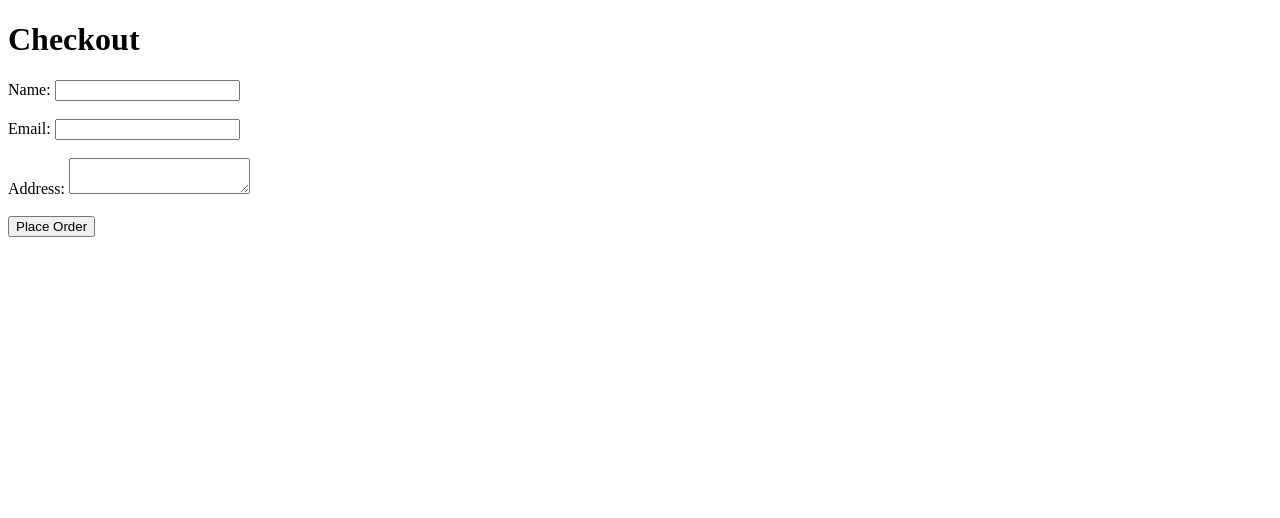
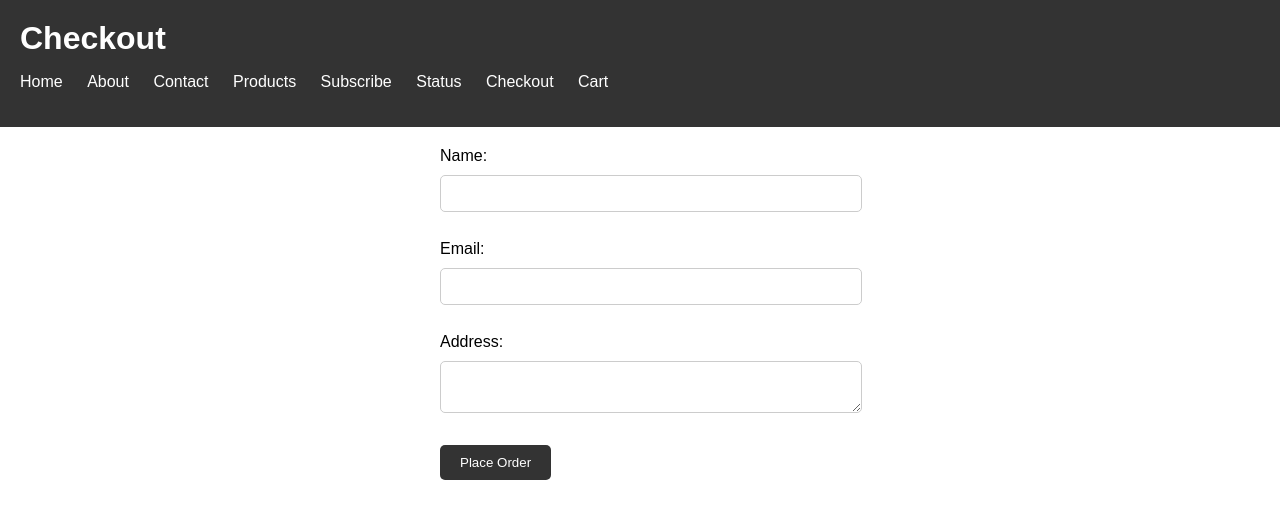
Before and after one commit to janeilchantelle/FullstackQAP2, a plain HTML site: page views/checkout.html in a window 1280 px wide. Drawn offline with Linux system fonts and the light colour scheme.

Commit message:
Add menu system to all HTML pages and apply basic CSS

```diff
--- a/views/checkout.html
+++ b/views/checkout.html
@@ -1,12 +1,29 @@
+<!-- checkout.html -->
 <!DOCTYPE html>
 <html lang="en">
 <head>
     <meta charset="UTF-8">
     <meta name="viewport" content="width=device-width, initial-scale=1.0">
     <title>Checkout</title>
+    <link rel="stylesheet" href="styles.css">
 </head>
 <body>
+    <header>
         <h1>Checkout</h1>
+        <nav>
+            <ul>
+                <li><a href="/">Home</a></li>
+                <li><a href="/about">About</a></li>
+                <li><a href="/contact">Contact</a></li>
+                <li><a href="/products">Products</a></li>
+                <li><a href="/subscribe">Subscribe</a></li>
+                <li><a href="/status">Status</a></li>
+                <li><a href="/checkout">Checkout</a></li>
+                <li><a href="/cart">Cart</a></li>
+            </ul>
+        </nav>
+    </header>
+    <main>
         <form action="/process-order" method="POST">
             <label for="name">Name:</label>
             <input type="text" id="name" name="name" required><br><br>
@@ -16,5 +33,6 @@
             <textarea id="address" name="address" required></textarea><br><br>
             <button type="submit">Place Order</button>
         </form>
+    </main>
 </body>
 </html>
--- /dev/null
+++ b/views/styles.css
@@ -0,0 +1,78 @@
+/* styles.css */
+
+/* Body */
+body {
+    font-family: Arial, sans-serif;
+    margin: 0;
+    padding: 0;
+}
+
+/* Header */
+header {
+    background-color: #333;
+    color: #fff;
+    padding: 20px;
+}
+
+header h1 {
+    margin: 0;
+}
+
+/* Navigation */
+nav ul {
+    list-style-type: none;
+    padding: 0;
+}
+
+nav ul li {
+    display: inline;
+    margin-right: 20px;
+}
+
+nav ul li a {
+    color: #fff;
+    text-decoration: none;
+}
+
+nav ul li a:hover {
+    text-decoration: underline;
+}
+
+/* Main Content */
+main {
+    padding: 20px;
+}
+
+/* Form Styles (for checkout page) */
+form {
+    max-width: 400px;
+    margin: 0 auto;
+}
+
+form label {
+    display: block;
+    margin-bottom: 10px;
+}
+
+form input[type="text"],
+form input[type="email"],
+form textarea {
+    width: 100%;
+    padding: 10px;
+    margin-bottom: 10px;
+    border: 1px solid #ccc;
+    border-radius: 5px;
+}
+
+form button {
+    padding: 10px 20px;
+    background-color: #333;
+    color: #fff;
+    border: none;
+    border-radius: 5px;
+    cursor: pointer;
+}
+
+form button:hover {
+    background-color: #555;
+}
```
Also changed, not shown: views/about.html (+21 -3 lines), views/cart.html (+20 -2 lines), views/contact.html (+21 -7 lines), views/index.html (+20 -3 lines), views/products.html (+20 -7 lines), views/subscribe.html (+20 -6 lines). Lines whose indentation alone changed are shown as unchanged.
